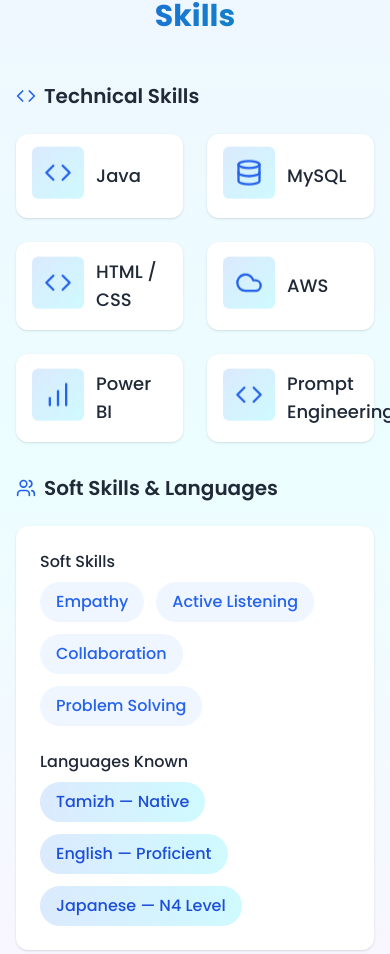
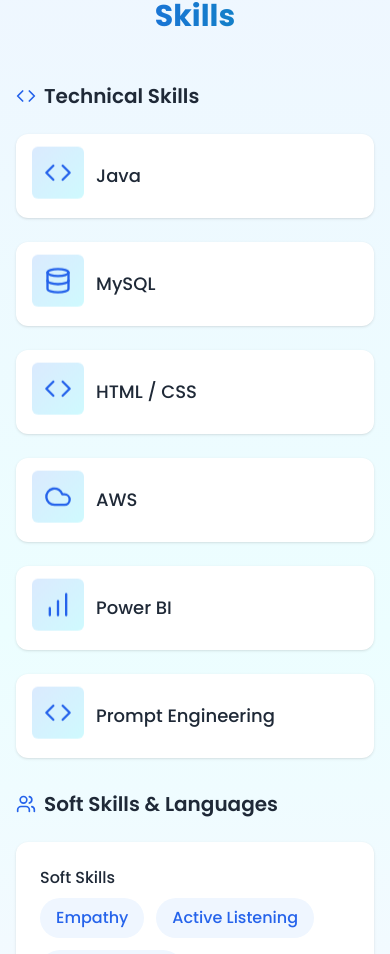
Before and after one commit to shreesha69/shree, a React (Vite) app: page / in a window 390 px wide. Shown: the part 1686-2640 px from the top of the page. Built offline with nearby package versions, Linux system fonts and the light colour scheme.

Commit message:
Enhanced skills

```diff
--- a/src/components/Skills.tsx
+++ b/src/components/Skills.tsx
@@ -23,12 +23,12 @@
       id="skills"
       className="relative py-20 px-4 overflow-hidden bg-gradient-to-b from-blue-50 via-cyan-50 to-purple-50 dark:from-gray-900 dark:to-gray-800"
     >
-      {/* Soft wave animation */}
+      {/* Background Animation */}
       <div className="absolute inset-0 -z-10 opacity-20">
         <div className="w-full h-full bg-[radial-gradient(circle_at_20%_20%,_#93c5fd,_transparent_60%)] animate-wave"></div>
       </div>
 
-      {/* Main heading */}
+      {/* Section Heading */}
       <h2 className="text-3xl font-bold text-center text-gradient mb-12 relative z-10">
         Skills
       </h2>
@@ -39,7 +39,7 @@
           <h3 className="text-xl font-semibold mb-6 flex items-center gap-2">
             <Code className="w-5 h-5 text-blue-600" /> Technical Skills
           </h3>
-          <div className="grid grid-cols-2 gap-6">
+          <div className="grid grid-cols-1 sm:grid-cols-2 gap-6">
             {technical.map((t) => {
               const Icon = t.icon;
               return (
@@ -97,6 +97,7 @@
         </div>
       </div>
 
+      {/* Animations */}
       <style>
         {`
           @keyframes wave {
```
